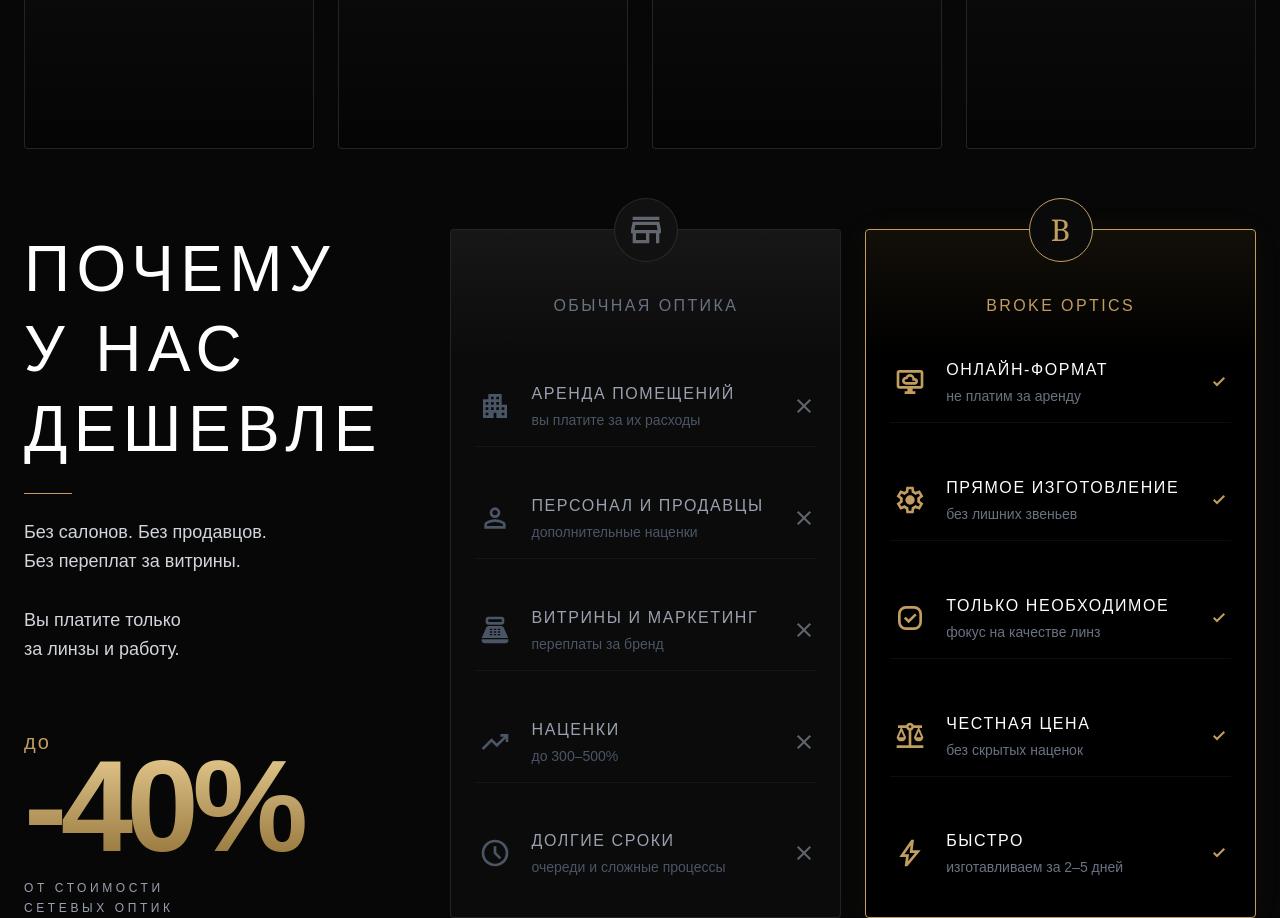
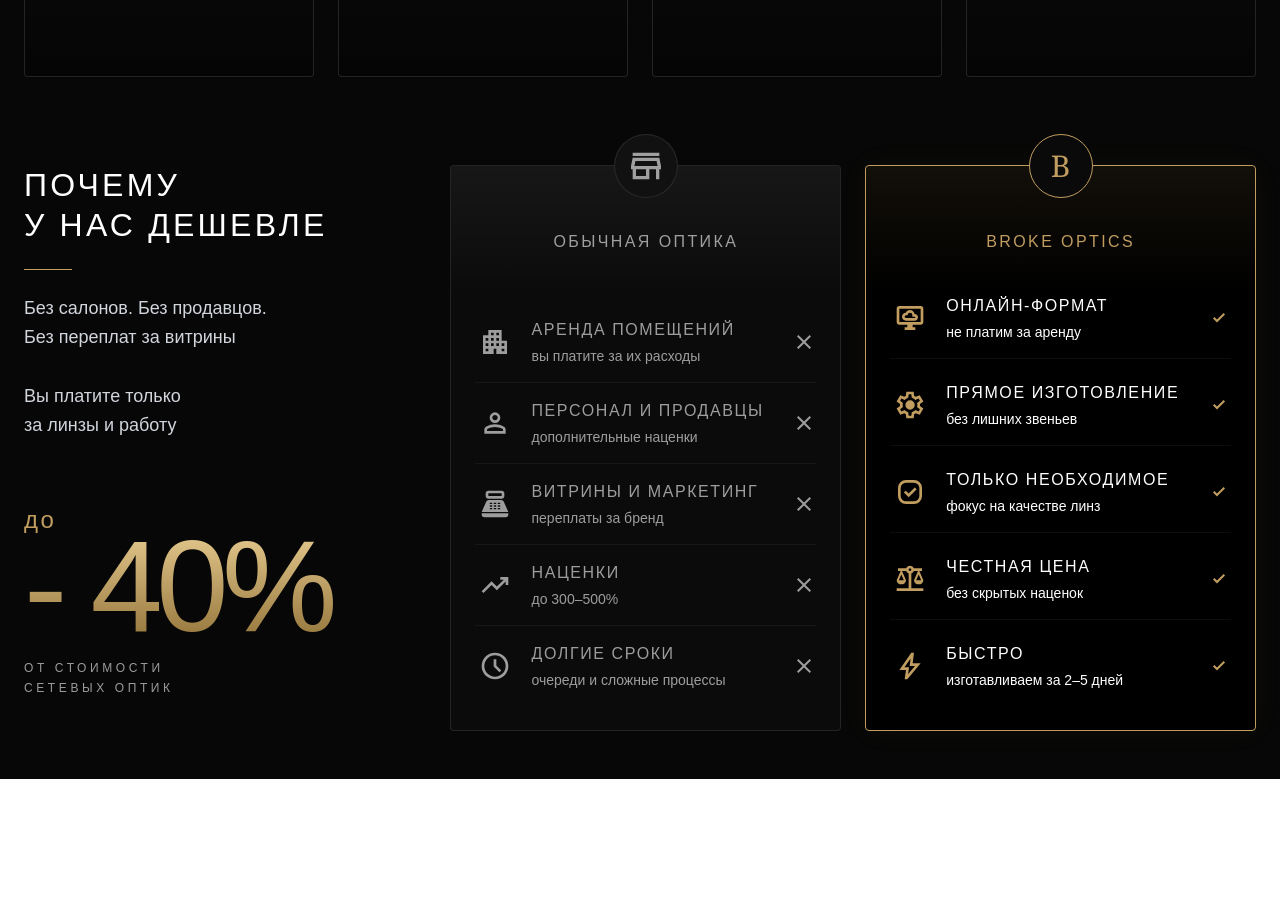
Before and after one commit to kxxdree/broke-optics, a Nuxt app: page / in a window 1280 px wide. Shown: the part 1540-2458 px from the top of the page. After the commit the page ends 2319 px from the top, so only its background shows below. Built offline with nearby package versions, Linux system fonts and the light colour scheme.

Commit message:
feat: wip cheaper section

```diff
--- a/app/components/CheaperSection.vue
+++ b/app/components/CheaperSection.vue
@@ -1,8 +1,8 @@
 <template>
-  <section class="relative w-full bg-[#070707] text-white overflow-hidden">
+  <section class="relative w-full bg-[#070707] text-white overflow-hidden pb-12">
     <div class="max-w-7xl mx-auto px-6 flex flex-col lg:flex-row gap-16 items-stretch relative z-10">
       <div class="w-full lg:w-[45%] flex flex-col pt-10">
-        <h2 class="text-5xl md:text-[4rem] leading-tight uppercase mb-6 font-light tracking-widest">
+        <h2 class="text-5xl md:text-[2rem] leading-tight uppercase mb-6 font-light tracking-widest">
           Почему<br />
           у нас дешевле
         </h2>
@@ -11,21 +11,21 @@
 
         <p class="text-gray-300 text-lg leading-relaxed max-w-sm mb-16">
           Без салонов. Без продавцов.<br />
-          Без переплат за витрины.
+          Без переплат за витрины
           <br /><br />
           Вы платите только<br />
-          за линзы и работу.
+          за линзы и работу
         </p>
 
         <div class="relative">
-          <span class="text-[#c19d60] text-xl block -mb-3.75 tracking-widest">до</span>
+          <span class="text-[#c19d60] text-2xl block -mb-3.75 tracking-widest">до</span>
 
           <span
-            class="text-[100px] md:text-[130px] leading-none font-bold bg-clip-text text-transparent bg-linear-to-b from-[#ebd094] to-[#8f7035] tracking-tighter block mb-2"
+            class="text-[6.25rem] md:text-[8.125rem] leading-none bg-clip-text text-transparent bg-linear-to-b from-[#ebd094] to-[#8f7035] tracking-tighter block mb-2"
           >
-            -40%
+            - 40%
           </span>
-          <p class="text-gray-400 text-[12px] tracking-[0.3em] uppercase leading-relaxed">
+          <p class="text-white/60 text-[0.75rem] tracking-[0.3em] uppercase leading-relaxed">
             От стоимости<br />
             сетевых оптик
           </p>
@@ -33,33 +33,31 @@
       </div>
 
       <div class="w-full grid grid-cols-1 md:grid-cols-2 gap-6 pt-10">
-        <!-- Карточка 1 -->
         <div class="relative bg-white/2 border border-white/10 rounded pt-16 flex flex-col overflow-visible h-full">
           <div class="absolute -top-8 left-1/2 -translate-x-1/2 w-16 h-16 rounded-full bg-[#111] border border-white/10 flex items-center justify-center z-20">
-            <StoreIcon class="text-gray-400/60 w-10 h-10" />
+            <StoreIcon class="text-white/60 w-10 h-10" />
           </div>
 
           <div class="absolute top-0 left-0 right-0 h-32 bg-linear-to-b from-white/5 to-transparent z-0 rounded-t pointer-events-none"></div>
 
-          <h3 class="text-center text-gray-500 uppercase tracking-[0.15em] text-md mb-6 relative z-10 shrink-0">Обычная оптика</h3>
+          <h3 class="text-center text-white/60 uppercase tracking-[0.15em] text-md mb-6 relative z-10 shrink-0">Обычная оптика</h3>
 
           <div class="p-6 relative z-10 grow flex flex-col justify-between">
             <div v-for="(item, index) in regularOptics" :key="index" class="flex items-center py-4 border-b border-white/5 last:border-b-0">
               <div class="w-10 shrink-0 text-gray-600 flex justify-center">
-                <component :is="item.icon" class="w-8 h-8" />
+                <component :is="item.icon" class="text-white/60 w-8 h-8" />
               </div>
               <div class="grow pl-4">
-                <div class="text-md text-gray-400 uppercase tracking-widest mb-1">{{ item.title }}</div>
-                <div class="text-sm text-gray-600">{{ item.desc }}</div>
+                <div class="text-md text-white/60 uppercase tracking-widest mb-1">{{ item.title }}</div>
+                <div class="text-sm text-white/60">{{ item.desc }}</div>
               </div>
               <div class="text-gray-600 text-sm shrink-0">
-                <CloseIcon class="text-gray-400/60 w-6 h-6" />
+                <CloseIcon class="text-white/60 w-6 h-6" />
               </div>
             </div>
           </div>
         </div>
 
-        <!-- Карточка 2 -->
         <div class="relative bg-black border border-[#c19d60] rounded pt-16 flex flex-col overflow-visible shadow-[0_0_30px_rgba(193,157,96,0.05)] h-full">
           <div
             class="absolute -top-8 left-1/2 -translate-x-1/2 w-16 h-16 rounded-full bg-[#0a0a0a] border border-[#c19d60] flex items-center justify-center z-20"
@@ -78,7 +76,7 @@
               </div>
               <div class="grow pl-4">
                 <div class="text-md text-white uppercase tracking-widest mb-1">{{ item.title }}</div>
-                <div class="text-sm text-gray-500">{{ item.desc }}</div>
+                <div class="text-sm text-white">{{ item.desc }}</div>
               </div>
               <div class="text-[#c19d60] text-sm shrink-0 pl-2">
                 <CheckIcon class="text-[#c19d60] w-6 h-6" />
--- a/app/components/HeroSection.vue
+++ b/app/components/HeroSection.vue
@@ -3,7 +3,7 @@
 </script>
 
 <template>
-  <section class="relative w-full py-10 overflow-hidden">
+  <section class="relative w-full overflow-hidden pb-12">
     <!-- Фоновая заглушка для очков (вставь сюда картинку через bg-[url(...)]) -->
     <div class="absolute inset-0 z-0 pointer-events-none"></div>
 
--- a/app/components/LensesSection.vue
+++ b/app/components/LensesSection.vue
@@ -28,7 +28,7 @@
 </script>
 
 <template>
-  <section class="relative w-full py-10 overflow-hidden">
+  <section class="relative w-full overflow-hidden pb-12">
     <!-- Заглушка для фонового изображения секции. Замени на свой bg-[url('...')] -->
     <div class="absolute inset-0 z-0 pointer-events-none"></div>
 
@@ -47,11 +47,7 @@
       </div>
 
       <div class="grid grid-cols-1 md:grid-cols-2 lg:grid-cols-4 gap-6">
-        <div
-          v-for="card in cards"
-          :key="card.num"
-          class="flex flex-col h-95 bg-white/2 border border-white/10 rounded pt-8 px-8 relative overflow-hidden"
-        >
+        <div v-for="card in cards" :key="card.num" class="flex flex-col h-95 bg-white/2 border border-white/10 rounded pt-8 px-8 relative overflow-hidden">
           <span class="text-4xl font-light text-white mb-6">
             {{ card.num }}
           </span>
```
